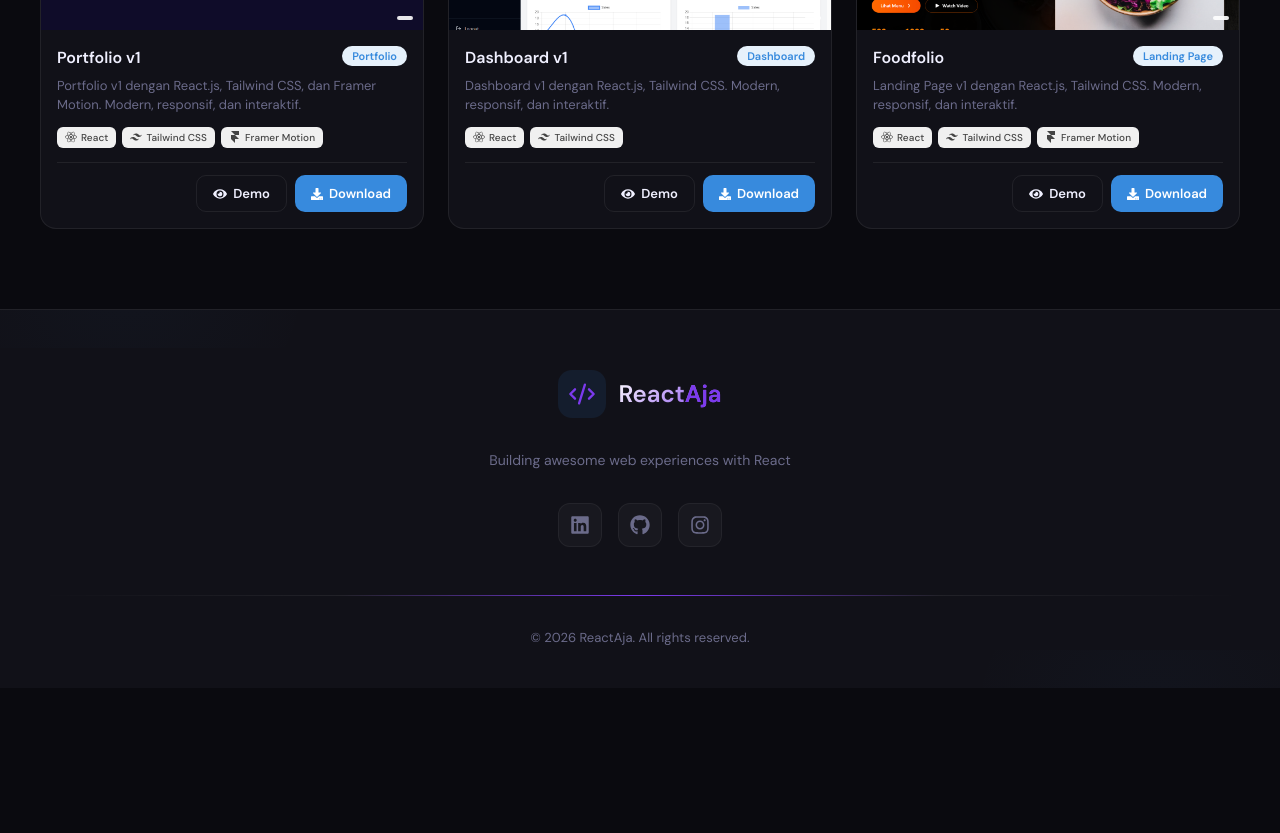
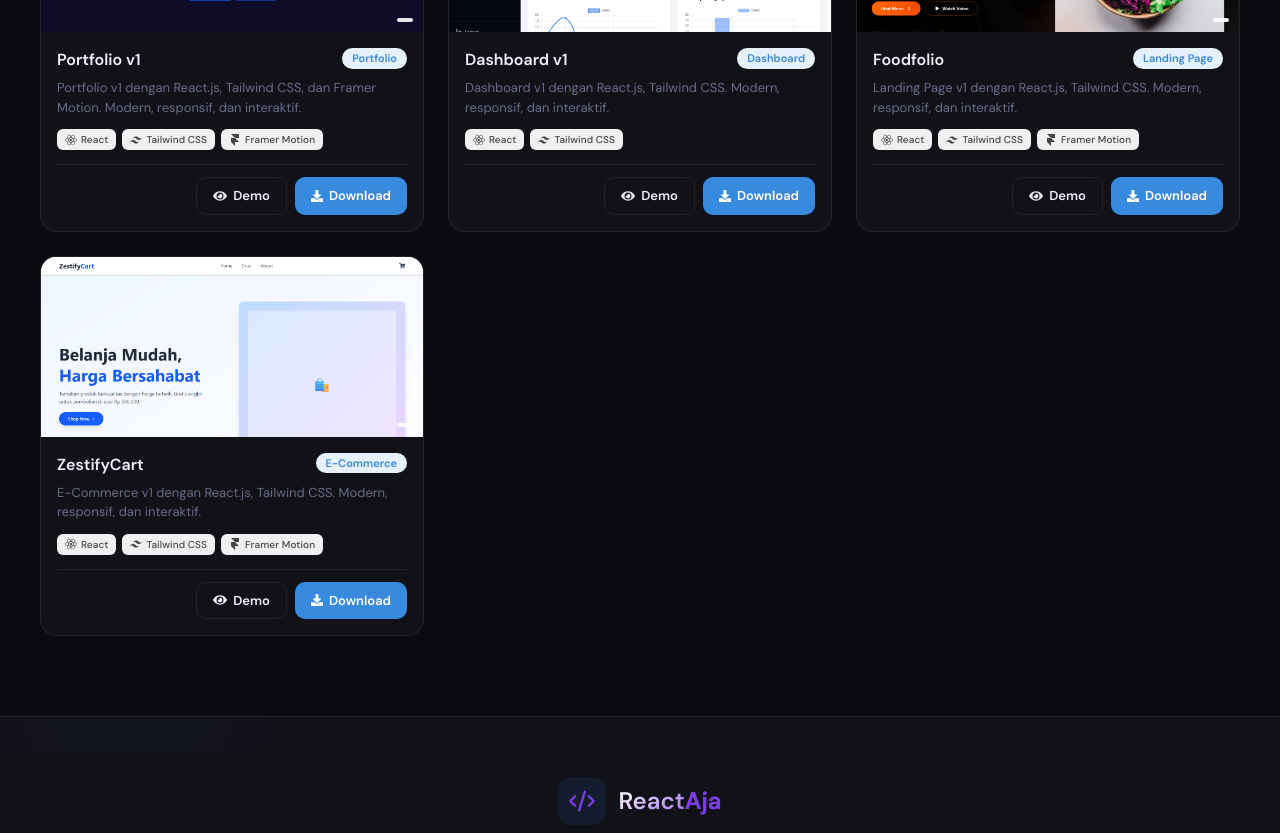
Before and after one commit to amirsr43/react-aja, a React (Vite) app: page / in a window 1280 px wide. Shown: the part 1340-2173 px from the top of the page. Before the commit the page ends 2028 px from the top, so only its background shows below. Built offline with nearby package versions, Linux system fonts and the light colour scheme.

Commit message:
template-ecommerce

```diff
--- a/src/components/TemplatesSection.jsx
+++ b/src/components/TemplatesSection.jsx
@@ -31,6 +31,7 @@ import { SiTailwindcss, SiFramer, SiTypescript, SiNextdotjs, SiVuedotjs, SiFireb
 import portfolioV1Img from "../assets/portfolio_v1.png";
 import dashboardV1Img from "../assets/dashboard_v1.png";
 import landingPageV1Img from "../assets/landingpage_v1.png";
+import EcommerceV1Img from "../assets/ecommerce_v1.png";
 
 const templates = [
   {
@@ -71,6 +72,20 @@ const templates = [
     description: "Landing Page v1 dengan React.js, Tailwind CSS. Modern, responsif, dan interaktif.",
     downloadUrl: "https://github.com/amirsr43/landing-page-v1/archive/refs/heads/main.zip",
     demoUrl: "https://foodpolio.netlify.app/",
+    techStack: ["React", "Tailwind CSS", "Framer Motion"],
+    // size: "2.4 MB",
+    // version: "v2.1.0",
+  },
+  {
+    id: 3,
+    name: "ZestifyCart",
+    category: "E-Commerce",
+    color: "#E6F1FB",
+    accent: "#378ADD",
+    image: EcommerceV1Img,
+    description: "E-Commerce v1 dengan React.js, Tailwind CSS. Modern, responsif, dan interaktif.",
+    downloadUrl: "https://github.com/amirsr43/ecommerce-v1/archive/refs/heads/main.zip",
+    demoUrl: "https://zestifycart.netlify.app/",
     techStack: ["React", "Tailwind CSS", "Framer Motion"],
     // size: "2.4 MB",
     // version: "v2.1.0",
```
Also changed, not shown: src/assets/ecommerce_v1.png (added).
